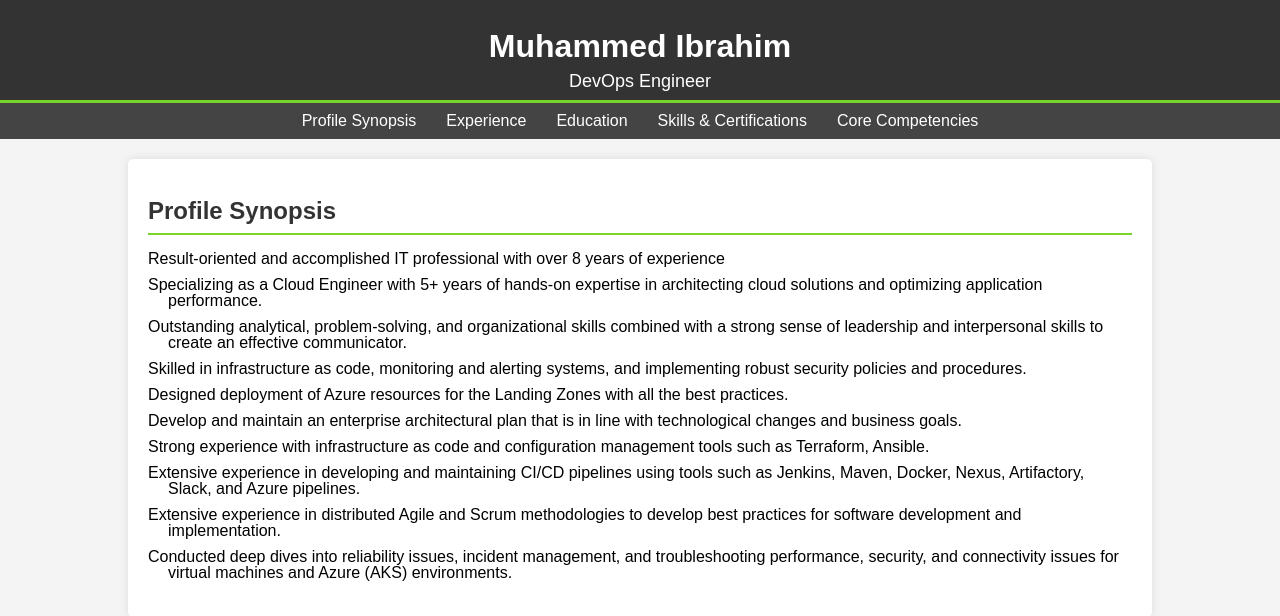
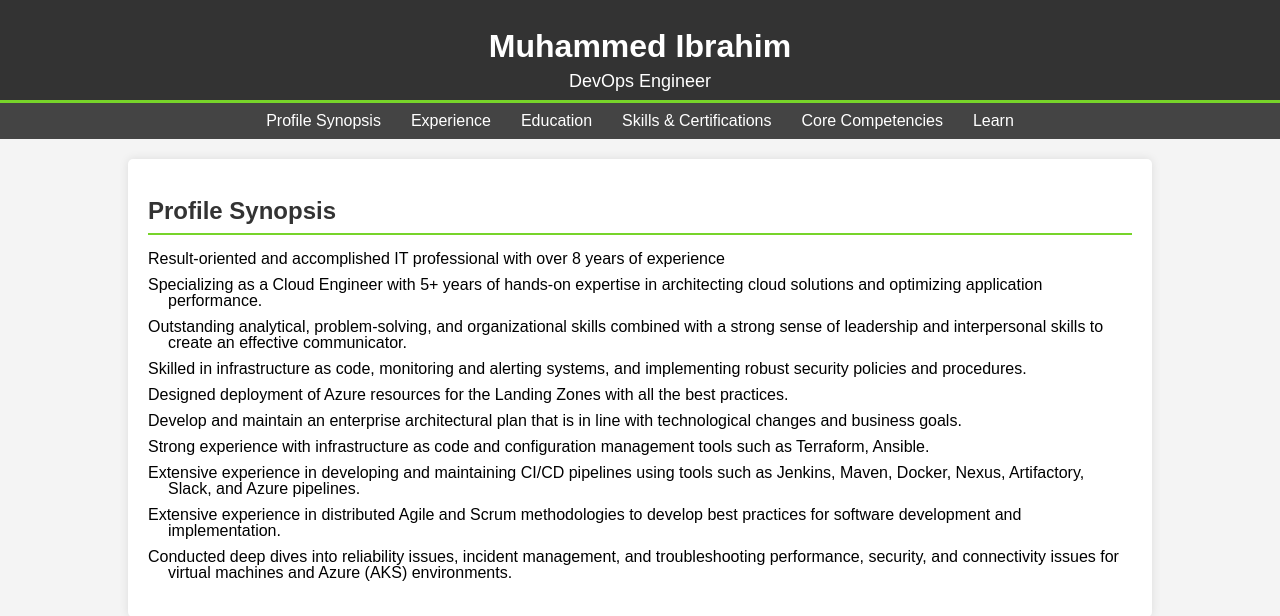
Before and after one commit to muhammed-ai/DevOps-demo, a Flask app: page /template in a window 1280 px wide. Shown: the top 616 px of the page. Run offline with Flask 3, Linux system fonts and the light colour scheme.

Commit message:
Update index.html

```diff
--- a/template/index.html
+++ b/template/index.html
@@ -119,6 +119,7 @@
             <li><a href="#education">Education</a></li>
             <li><a href="#skills">Skills & Certifications</a></li>
             <li><a href="#competencies">Core Competencies</a></li>
+            <li><a href="learn.html">Learn</a></li> <!-- Added Learn menu item -->
         </ul>
     </nav>
 
```
